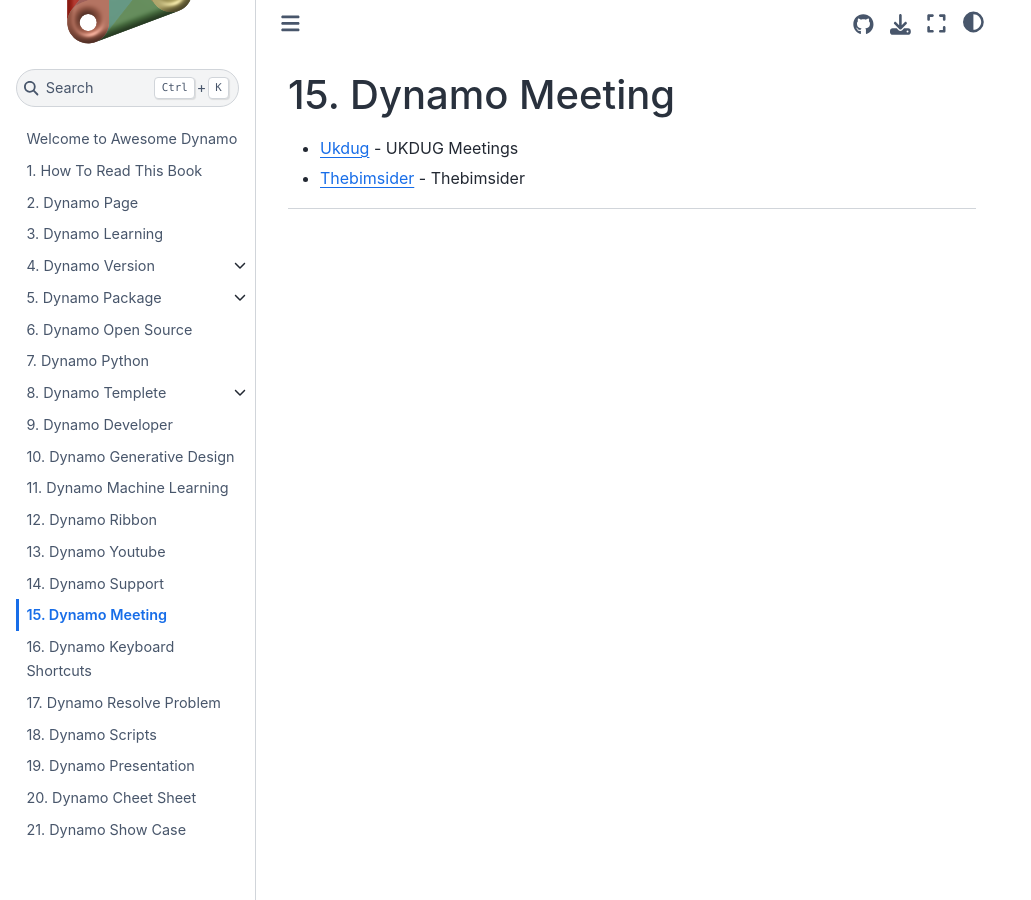
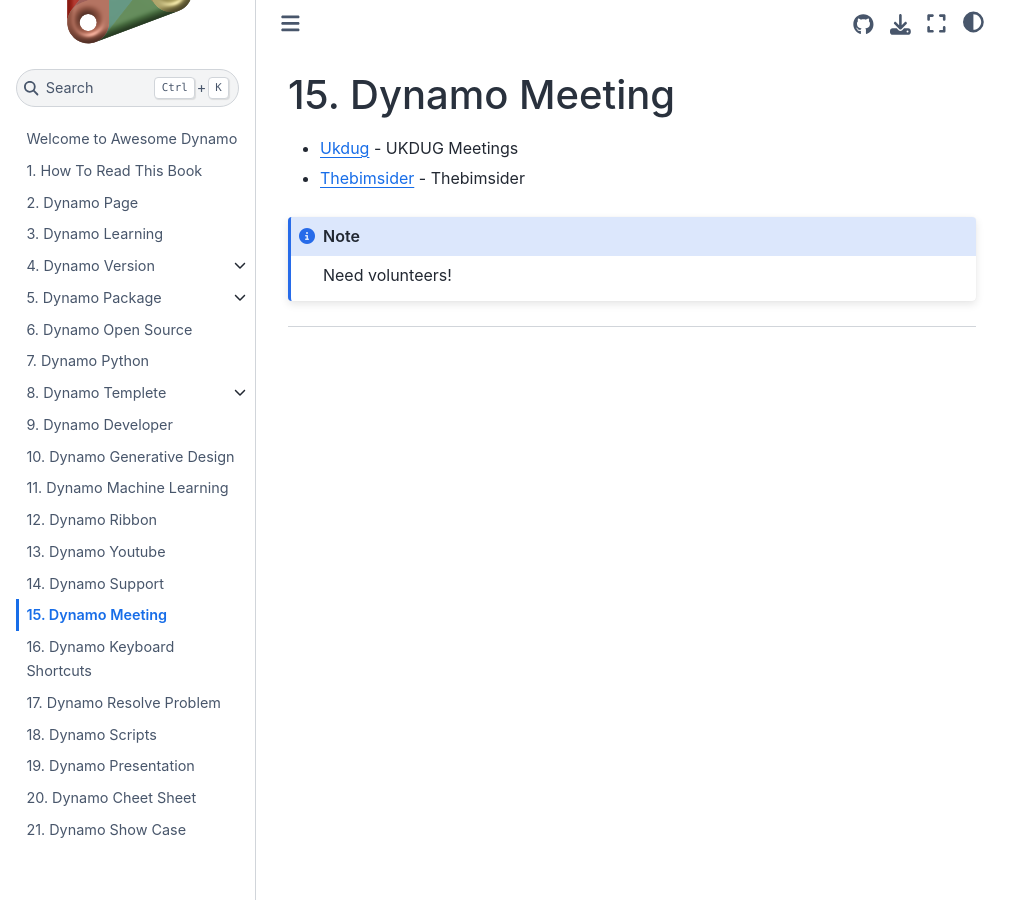
Before and after one commit to chuongmep/Awesome-Dynamo, a Jupyter Book: the page built from DynamoMeeting/dynmeeting.md, in a window 1280 px wide. Shown: the whole page, without its empty margins (0-1031 px from the left). Built offline with Jupyter Book 1.0.4 settings and Sphinx 7.4.7 and the Sphinx Book theme 1.1.4, drawn with Linux system fonts in a browser that asks for light colours; comment, search, counter and statistics services are not loaded.

Commit message:
Update dynmeeting.md

````diff
--- a/DynamoMeeting/dynmeeting.md
+++ b/DynamoMeeting/dynmeeting.md
@@ -3,6 +3,12 @@
 - [Ukdug](http://www.ukdug.co.uk/meetings.html) - UKDUG Meetings
 
 - [Thebimsider](https://thebimsider.com/) - Thebimsider
+
+
+```{note}
+Need volunteers!
+
+```
 
 ```{raw} html
 <script
````
